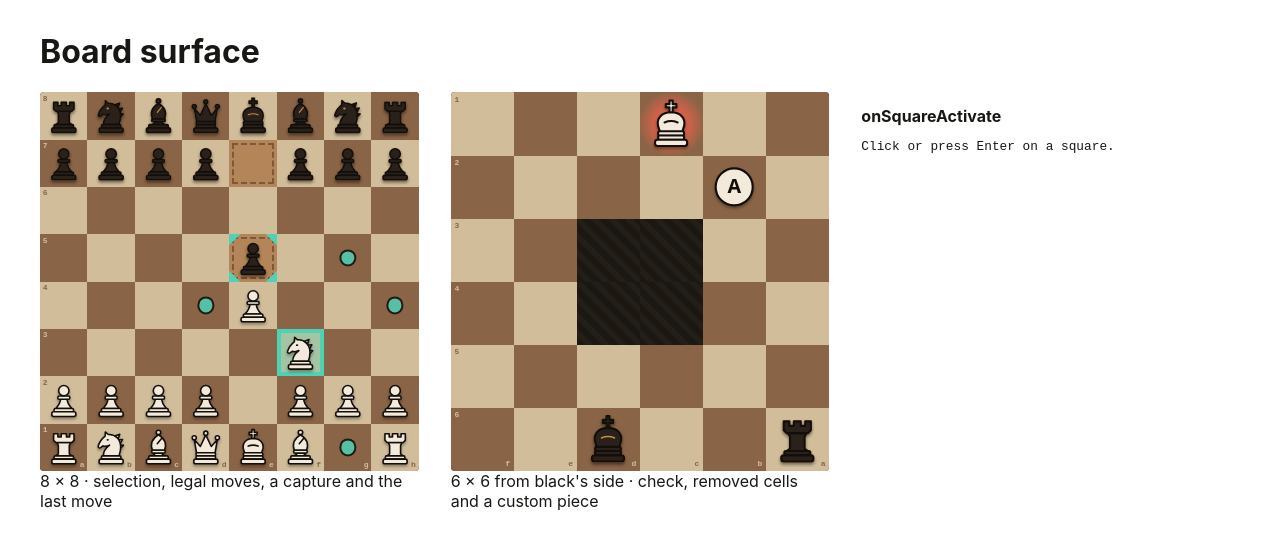
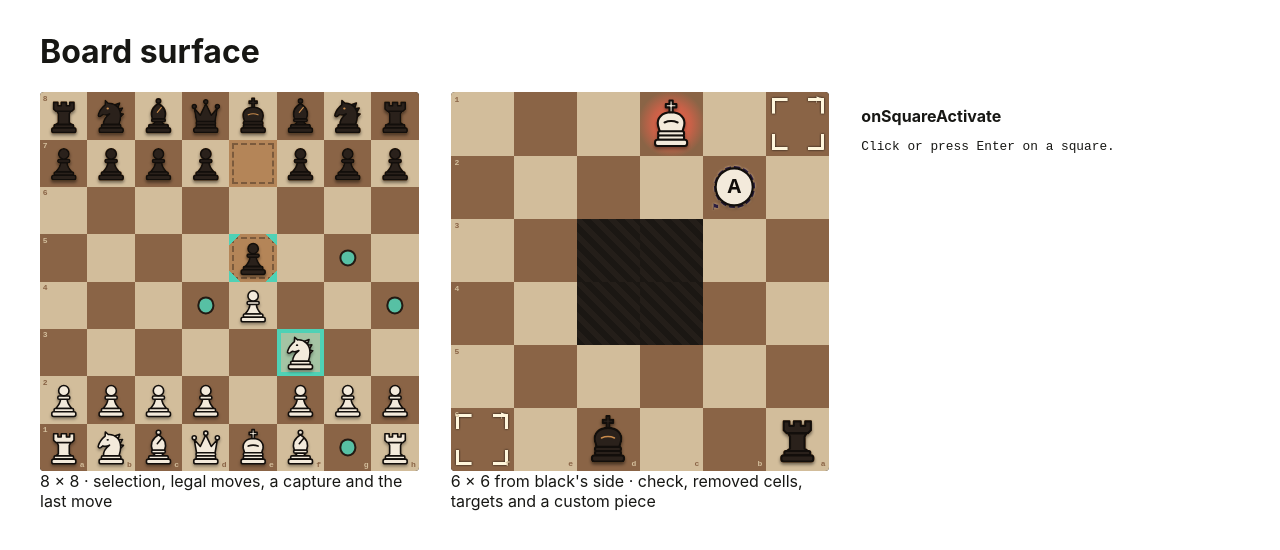
Before and after one commit to fawzmehfil/rookery, a Next.js app: page /dev/board-surface in a window 1280 px wide. Shown: the top 550 px of the page. Built offline with nearby package versions, Linux system fonts and the light colour scheme; no server answers.

Commit message:
Draw objective target markers on the board surface

```diff
--- a/src/components/board-surface/board-surface-preview.tsx
+++ b/src/components/board-surface/board-surface-preview.tsx
@@ -63,10 +63,15 @@ export function BoardSurfacePreview() {
           label="Small board example"
           orientation="black"
           checkSquares={["c1"]}
+          targets={[
+            { square: "a1", side: "white", label: "White target" },
+            { square: "f6", side: "white", label: "White target" },
+            { square: "b2", side: "black", label: "Black target" },
+          ]}
           disabledSquares={["c3", "d3", "c4", "d4"]}
           onSquareActivate={record}
         />
-        <figcaption>6 × 6 from black&apos;s side · check, removed cells and a custom piece</figcaption>
+        <figcaption>6 × 6 from black&apos;s side · check, removed cells, targets and a custom piece</figcaption>
       </figure>
 
       <section aria-live="polite">
--- a/src/components/board-surface/board-surface.module.css
+++ b/src/components/board-surface/board-surface.module.css
@@ -14,6 +14,8 @@
   --board-last: rgba(230, 173, 109, 0.45);
   --board-check: #ff5f4a;
   --board-focus: #e6ad6d;
+  --board-target-white: #fff6dc;
+  --board-target-black: #2b1d3f;
 
   position: relative;
   container-type: inline-size;
@@ -124,6 +126,56 @@
   width: 36%;
   height: 36%;
   opacity: 1;
+}
+
+/*
+ * Target markers differ by shape as well as colour: white owns corner
+ * brackets, black owns a dashed ring, and both carry a small flag.
+ */
+.target {
+  position: absolute;
+  pointer-events: none;
+}
+
+.target[data-side="white"] {
+  --target-ink: var(--board-target-white);
+  inset: 9%;
+  background:
+    linear-gradient(var(--target-ink), var(--target-ink)) top left / 30% 3px,
+    linear-gradient(var(--target-ink), var(--target-ink)) top left / 3px 30%,
+    linear-gradient(var(--target-ink), var(--target-ink)) top right / 30% 3px,
+    linear-gradient(var(--target-ink), var(--target-ink)) top right / 3px 30%,
+    linear-gradient(var(--target-ink), var(--target-ink)) bottom left / 30% 3px,
+    linear-gradient(var(--target-ink), var(--target-ink)) bottom left / 3px 30%,
+    linear-gradient(var(--target-ink), var(--target-ink)) bottom right / 30% 3px,
+    linear-gradient(var(--target-ink), var(--target-ink)) bottom right / 3px 30%;
+  background-repeat: no-repeat;
+  filter: drop-shadow(0 0 1px var(--board-ink));
+}
+
+.target[data-side="black"] {
+  --target-ink: var(--board-target-black);
+  inset: 17%;
+  border: 3px dashed var(--target-ink);
+  border-radius: 50%;
+  filter: drop-shadow(0 0 1px var(--board-light));
+}
+
+.target::after {
+  content: "\2691";
+  position: absolute;
+  top: -4%;
+  right: 2%;
+  color: var(--target-ink);
+  font-size: clamp(0.55rem, 2.2cqi, 0.95rem);
+  line-height: 1;
+}
+
+.target[data-side="black"]::after {
+  top: auto;
+  right: auto;
+  bottom: -18%;
+  left: -14%;
 }
 
 .hole {
--- a/src/components/board-surface/board-surface.tsx
+++ b/src/components/board-surface/board-surface.tsx
@@ -11,7 +11,7 @@ import {
   stepOnScreen,
 } from "./geometry";
 import { PieceArt } from "./piece-art";
-import type { BoardPiece, BoardSquare, BoardSurfaceProps } from "./types";
+import type { BoardPiece, BoardSquare, BoardSurfaceProps, BoardTarget } from "./types";
 import styles from "./board-surface.module.css";
 
 const ARROWS = {
@@ -37,6 +37,7 @@ export function BoardSurface({
   captureDestinations = [],
   lastMove = null,
   checkSquares = [],
+  targets = [],
   disabledSquares = [],
   disabled = false,
   coordinates = true,
@@ -53,6 +54,8 @@ export function BoardSurface({
   const captures = new Set(captureDestinations);
   const checks = new Set(checkSquares);
   const holes = new Set(disabledSquares);
+  const targetsAt = new Map<BoardSquare, BoardTarget[]>();
+  for (const target of targets) targetsAt.set(target.square, [...(targetsAt.get(target.square) ?? []), target]);
 
   // The roving tab stop: the last focused square, else the selection, else the bottom-left corner.
   const fallback = selectedSquare && isOnBoard(selectedSquare, files, ranks) ? selectedSquare : squares[(ranks - 1) * files];
@@ -85,6 +88,7 @@ export function BoardSurface({
       <div ref={gridRef} className={styles.grid} role="group" aria-label={label}>
         {squares.map((square) => {
           const piece = pieceAt.get(square);
+          const squareTargets = targetsAt.get(square) ?? [];
           const { row, column } = screenPosition(square, files, ranks, orientation);
           const state = {
             selected: square === selectedSquare,
@@ -113,13 +117,17 @@ export function BoardSurface({
                 .filter(Boolean)
                 .join(" ")}
               tabIndex={square === tabStop ? 0 : -1}
-              aria-label={describeSquare(square, piece, state)}
+              aria-label={describeSquare(square, piece, squareTargets, state)}
               aria-pressed={state.selected}
               aria-disabled={disabled || state.hole || undefined}
               onClick={() => activate(square, "pointer")}
               onKeyDown={(event) => handleKeyDown(event, square)}
               onFocus={() => setFocused(square)}
             >
+              {/* Between the selection tint (::before) and the move markers (::after), so both stay readable. */}
+              {squareTargets.map((target) => (
+                <span key={target.side} className={styles.target} data-side={target.side} aria-hidden="true" />
+              ))}
               {coordinates && column === 0 && <span className={styles.rankLabel}>{parseSquare(square).rank + 1}</span>}
               {coordinates && row === ranks - 1 && <span className={styles.fileLabel}>{fileLabel(parseSquare(square).file)}</span>}
             </button>
@@ -146,11 +154,17 @@ export function BoardSurface({
 
 type SquareState = Record<"selected" | "legal" | "capture" | "lastMove" | "check" | "hole", boolean>;
 
-/** e.g. "e4, white knight, selected" or "d5, black pawn, capture". */
-function describeSquare(square: BoardSquare, piece: BoardPiece | undefined, state: SquareState): string {
+/** e.g. "e4, white knight, selected" or "a3, White target, legal move". */
+function describeSquare(
+  square: BoardSquare,
+  piece: BoardPiece | undefined,
+  targets: readonly BoardTarget[],
+  state: SquareState,
+): string {
   const parts = [square];
   if (state.hole) parts.push("not part of the board");
   if (piece) parts.push(piece.label ?? `${piece.side} ${piece.kind}`);
+  for (const target of targets) parts.push(target.label);
   if (state.selected) parts.push("selected");
   if (state.capture) parts.push("capture");
   else if (state.legal) parts.push("legal move");
--- a/src/components/board-surface/index.ts
+++ b/src/components/board-surface/index.ts
@@ -1,4 +1,4 @@
 export { BoardSurface } from "./board-surface";
 export { PieceArt } from "./piece-art";
 export { parseSquare, squareName } from "./geometry";
-export type { BoardMove, BoardPiece, BoardSide, BoardSquare, BoardSurfaceProps, SquareActivation } from "./types";
+export type { BoardMove, BoardPiece, BoardSide, BoardSquare, BoardSurfaceProps, BoardTarget, SquareActivation } from "./types";
```
Also changed, not shown: src/components/board-surface/types.ts (+11 -0 lines), src/components/board-surface/README.md, 1 other file (tests, documents, lock files or other folders).
